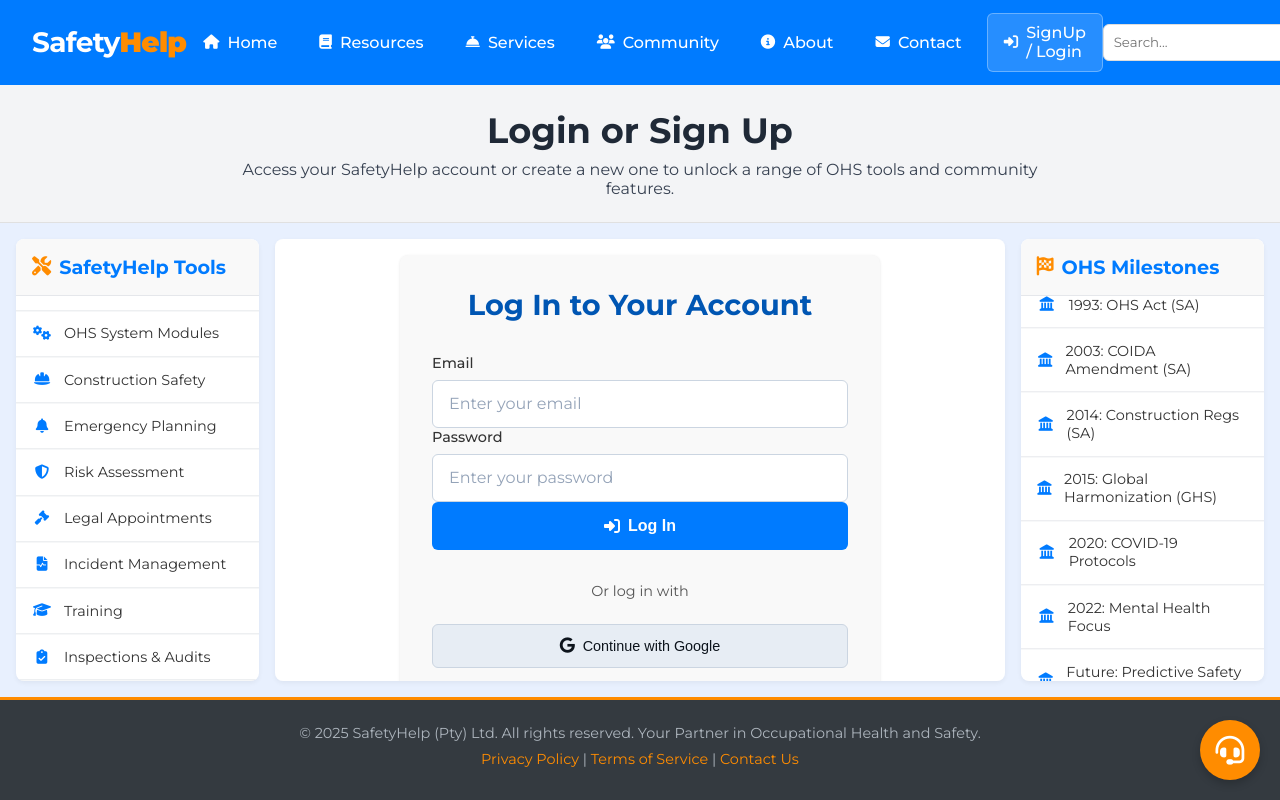
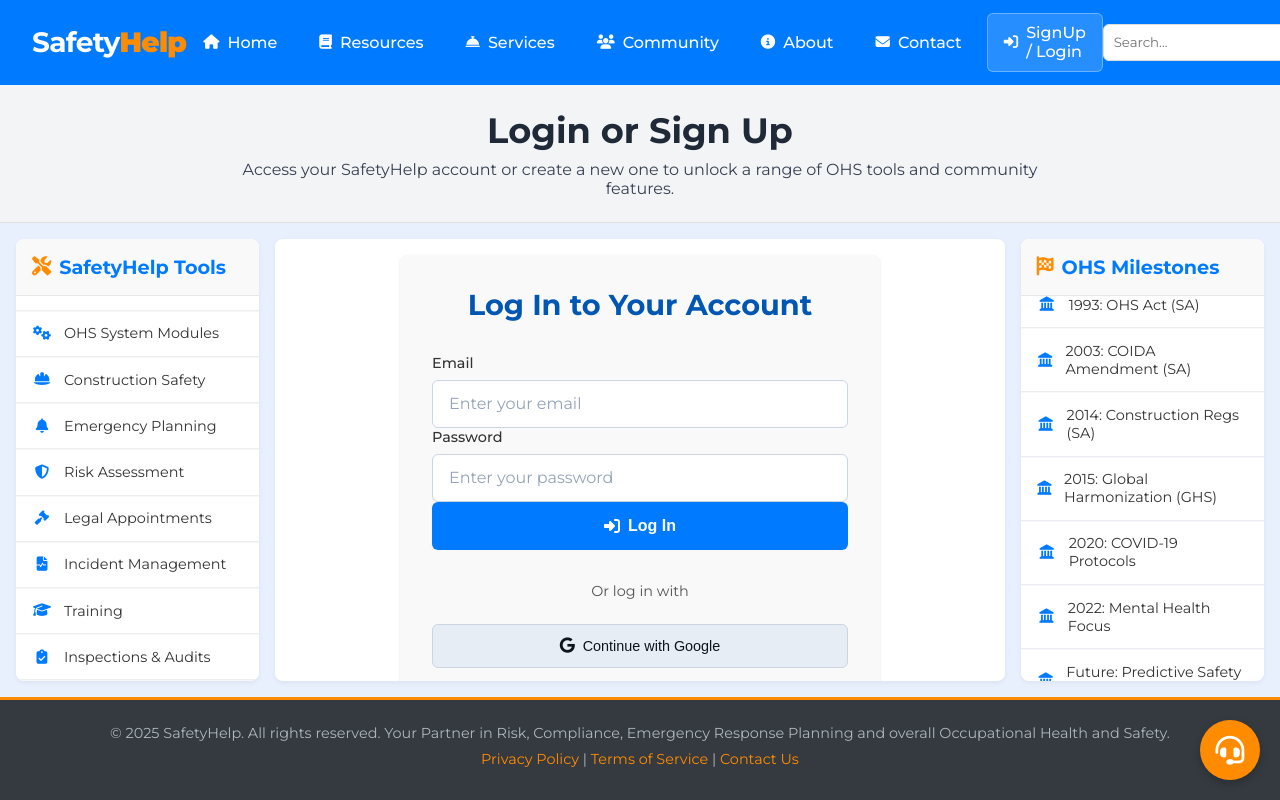
Before and after one commit to Salatiso/SafetyHelp, a plain HTML site: page login.html in a window 1280 px wide. Shown: the top 800 px of the page. Drawn offline with Linux system fonts and the light colour scheme.

Commit message:
Update login.html

```diff
--- a/login.html
+++ b/login.html
@@ -580,7 +580,7 @@
   </div>
 
 </div> <footer>
-  <p>&copy; <span id="copyright-year"></span> SafetyHelp (Pty) Ltd. All rights reserved. Your Partner in Occupational Health and Safety.</p>
+  <p>&copy; <span id="copyright-year"></span> SafetyHelp. All rights reserved. Your Partner in Risk, Compliance, Emergency Response Planning and overall Occupational Health and Safety.</p>
   <p><a href="/SafetyHelp/privacy.html">Privacy Policy</a> | <a href="/SafetyHelp/terms.html">Terms of Service</a> | <a href="/SafetyHelp/contact.html">Contact Us</a></p>
 </footer>
 
```
